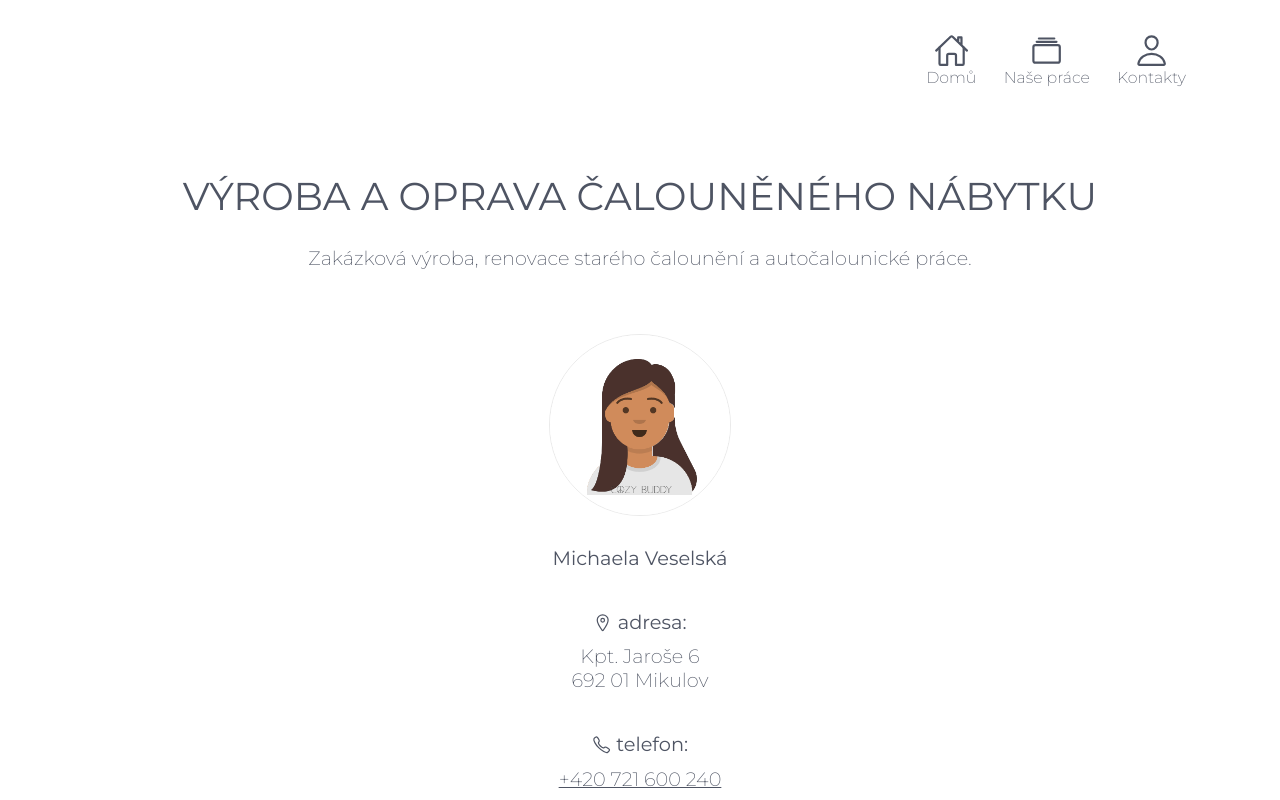
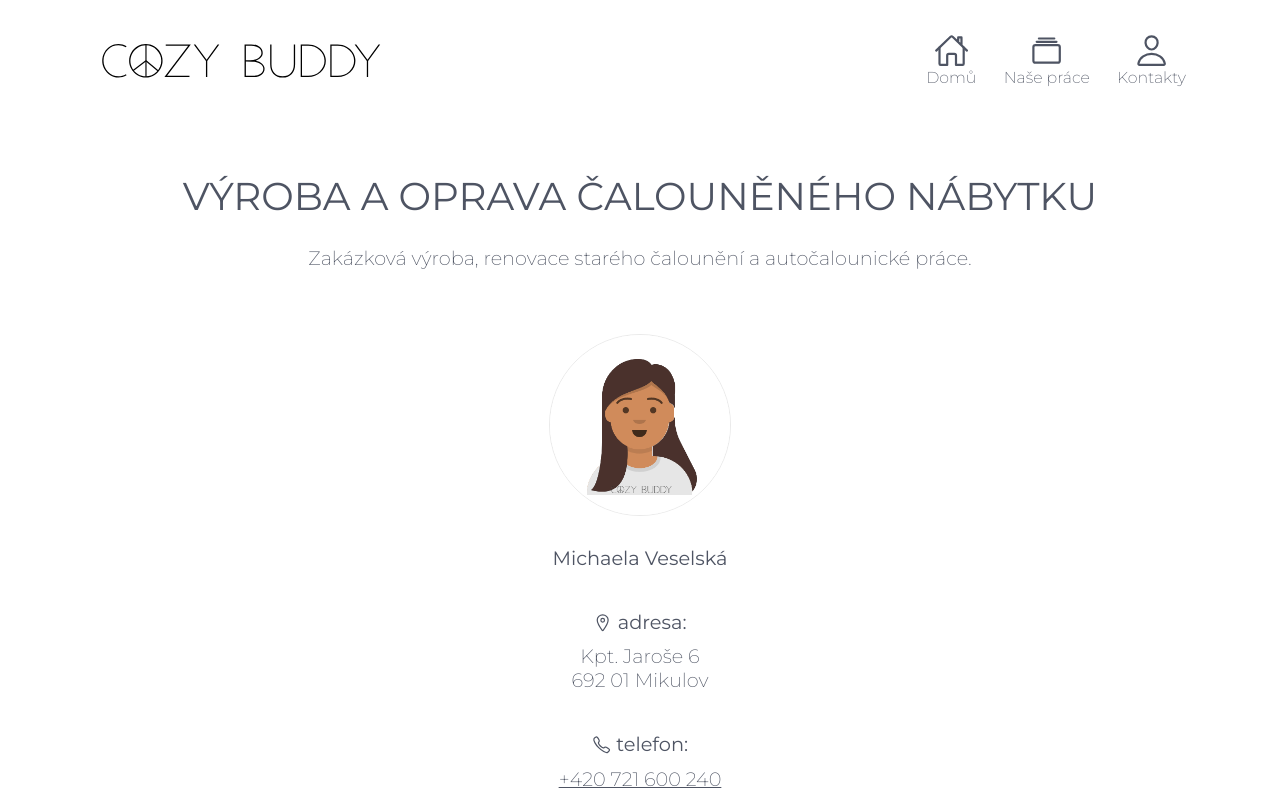
Before and after one commit to Gozo18/Cozy, a Next.js app: page /kontakty in a window 1280 px wide. Shown: the top 800 px of the page. Built offline with nearby package versions, Linux system fonts and the light colour scheme; no server answers.

Commit message:
Logo + header change

```diff
--- a/components/Heading.js
+++ b/components/Heading.js
@@ -4,14 +4,14 @@ import styles from "@/styles/Home.module.scss";
 function Heading() {
   return (
     <>
-      <div className={styles.responseImage}>
+      {/* <div className={styles.responseImage}>
         <Image
           src='/hero.jpg'
           alt='Cozy Buddy banner'
           layout='fill'
           objectFit='contain'
         />
-      </div>
+      </div> */}
       <div className={styles.homeHeader}>
         <h1>Výroba a oprava čalouněného nábytku</h1>
         <p>
--- a/components/layout/main-header.js
+++ b/components/layout/main-header.js
@@ -12,7 +12,7 @@ function MainHeader() {
         <Link href='/'>
           <a>
             <Image
-              src='/CBwhite.svg'
+              src='/CB.svg'
               alt='Cozy Buddy Logo'
               layout='fill'
               objectFit='contain'
--- a/styles/Detail.module.scss
+++ b/styles/Detail.module.scss
@@ -44,6 +44,7 @@
 .detailImage {
   position: relative;
   display: block;
+  margin-top: -34px;
   margin-bottom: 30px;
   width: 100%;
   height: 120vw;
--- a/styles/Header.module.scss
+++ b/styles/Header.module.scss
@@ -29,9 +29,7 @@
   z-index: 5;
 
   @media (max-width: $md) {
-    position: absolute;
-    top: 5vw;
-    left: 5vw;
+    /* margin-top: 50px; */
     width: 48vw;
     height: 8vw;
   }
--- a/styles/Home.module.scss
+++ b/styles/Home.module.scss
@@ -48,7 +48,7 @@
 }
 
 .jobsHeader {
-  margin-top: 80px;
+  /* margin-top: 80px; */
 }
 
 .listBox {
```
